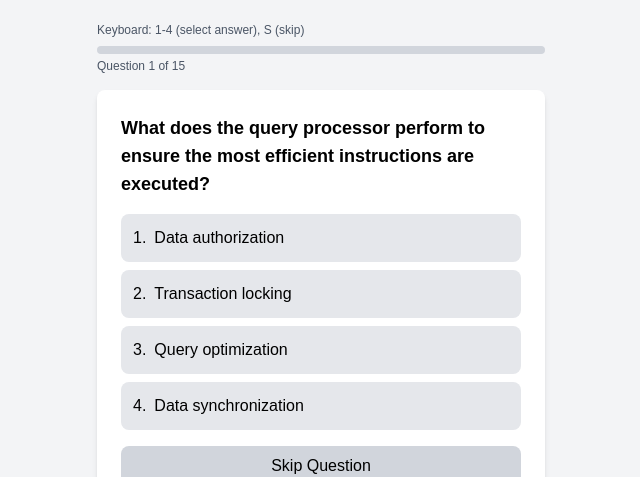
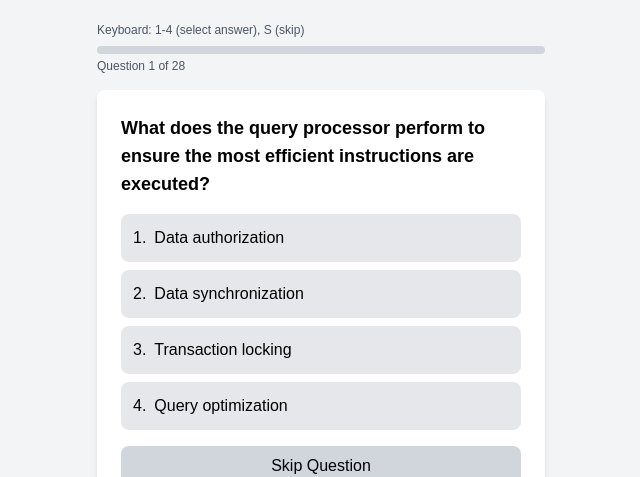
Before and after one commit to AznRaven/D426, a Next.js app: page / in a window 1280 px wide. Shown: the part 274-751 px from the top of the page, without its empty margins (319-959 px from the left). Built offline with nearby package versions, Linux system fonts and the light colour scheme.

Commit message:
updated quiz and fc

```diff
--- a/data/flashcards.js
+++ b/data/flashcards.js
@@ -1,84 +1,169 @@
 const flashcards = [
   {
     term: "Primary Key",
-    definition: "A column or set of columns that uniquely identifies a row in a table."
+    definition:
+      "A column or set of columns that uniquely identifies a row in a table.",
   },
   {
     term: "Foreign Key",
-    definition: "A column in one table that refers to the primary key in another table to establish a relationship."
+    definition:
+      "A column in one table that refers to the primary key in another table to establish a relationship.",
   },
   {
     term: "Normalization",
-    definition: "The process of structuring a database to reduce redundancy and improve integrity."
+    definition:
+      "The process of structuring a database to reduce redundancy and improve integrity.",
   },
   {
     term: "Indexing",
-    definition: "A database optimization technique that speeds up data retrieval by creating indexes on columns."
+    definition:
+      "A database optimization technique that speeds up data retrieval by creating indexes on columns.",
   },
   {
     term: "ER Diagram",
-    definition: "A visual representation of entities, their attributes, and relationships in a database."
+    definition:
+      "A visual representation of entities, their attributes, and relationships in a database.",
   },
   {
     term: "Database Application",
-    definition: "Software that helps business users interact with database systems."
+    definition:
+      "Software that helps business users interact with database systems.",
   },
   {
     term: "Database Administrator",
-    definition: "Person responsible for securing the database system against unauthorized users and enforcing procedures for user access and database system availability."
+    definition:
+      "Person responsible for securing the database system against unauthorized users and enforcing procedures for user access and database system availability.",
   },
   {
     term: "Authorization",
-    definition: "Process by which database systems allow individual users to access specific data, often limiting access to specific tables, columns, or rows."
+    definition:
+      "Process by which database systems allow individual users to access specific data, often limiting access to specific tables, columns, or rows.",
   },
   {
     term: "Database Rules",
-    definition: "Constraints that ensure data is consistent with structural and business requirements, such as referential integrity and data synchronization."
+    definition:
+      "Constraints that ensure data is consistent with structural and business requirements, such as referential integrity and data synchronization.",
   },
   {
     term: "Query Processor",
-    definition: "Component that interprets queries, creates execution plans, and returns query results to the application."
+    definition:
+      "Component that interprets queries, creates execution plans, and returns query results to the application.",
   },
   {
     term: "Query Optimization",
-    definition: "Process performed by the query processor to ensure the most efficient instructions are executed on the data."
+    definition:
+      "Process performed by the query processor to ensure the most efficient instructions are executed on the data.",
   },
   {
     term: "Storage Manager",
-    definition: "Component that translates query processor instructions into low-level file-system commands that modify or retrieve data."
+    definition:
+      "Component that translates query processor instructions into low-level file-system commands that modify or retrieve data.",
   },
   {
     term: "Indexes",
-    definition: "Data structures used by the storage manager to quickly locate data, especially in large databases."
+    definition:
+      "Data structures used by the storage manager to quickly locate data, especially in large databases.",
   },
   {
     term: "Transaction Manager",
-    definition: "Component that ensures transactions are properly executed, prevents conflicts between concurrent transactions, and restores the database to a consistent state after failures."
+    definition:
+      "Component that ensures transactions are properly executed, prevents conflicts between concurrent transactions, and restores the database to a consistent state after failures.",
   },
   {
     term: "MongoDB",
-    definition: "An open-source NoSQL database system."
+    definition: "An open-source NoSQL database system.",
   },
   {
     term: "NoSQL",
-    definition: "Database approach that provides a mechanism for storage and retrieval of data that is modeled differently from the tabular relations used in relational databases."
+    definition:
+      "Database approach that provides a mechanism for storage and retrieval of data that is modeled differently from the tabular relations used in relational databases.",
   },
   {
     term: "INSERT",
-    definition: "SQL command used to add new rows to a table in a relational database."
+    definition:
+      "SQL command used to add new rows to a table in a relational database.",
   },
   {
     term: "SELECT",
-    definition: "SQL command used to retrieve data from a table in a relational database."
+    definition:
+      "SQL command used to retrieve data from a table in a relational database.",
   },
   {
     term: "UPDATE",
-    definition: "SQL command used to modify existing data in a table in a relational database."
+    definition:
+      "SQL command used to modify existing data in a table in a relational database.",
   },
   {
     term: "DELETE",
-    definition: "SQL command used to remove rows from a table in a relational database."
-  }
+    definition:
+      "SQL command used to remove rows from a table in a relational database.",
+  },
+  { term: "INT", definition: "Stores integer values in SQL." },
+  { term: "DECIMAL", definition: "Stores fractional numeric values in SQL." },
+  { term: "VARCHAR", definition: "Stores textual values in SQL." },
+  { term: "DATE", definition: "Stores year, month, and day in SQL." },
+  {
+    term: "Analysis Phase",
+    definition:
+      "Specifies database requirements and defines entities, relationships, and attributes.",
+  },
+  {
+    term: "Logical Design",
+    definition:
+      "Converts entities and attributes into tables and columns in a database system.",
+  },
+  {
+    term: "Physical Design",
+    definition:
+      "Adds indexes and defines table storage organization for query performance.",
+  },
+  {
+    term: "MySQL Command-Line Client",
+    definition: "A text-based interface for interacting with MySQL Server.",
+  },{
+    "term": "CREATE TABLE",
+    "definition": "SQL command used to create a new table by specifying the table name, column names, and their data types (e.g., INT, VARCHAR)."
+},
+{
+    "term": "Data Types",
+    "definition": "Categories in SQL that define the format of column values, such as INT (integers), DECIMAL (fractional numbers), VARCHAR (text), and DATE (dates)."
+},
+{
+    "term": "Entity",
+    "definition": "A person, place, activity, or thing represented in the analysis phase of database design."
+},
+{
+    "term": "Relationship",
+    "definition": "A link between entities defined during the analysis phase of database design."
+},
+{
+    "term": "Attribute",
+    "definition": "A descriptive property of an entity in the analysis phase of database design."
+},
+{
+    "term": "Analysis Phase",
+    "definition": "The database design phase that specifies requirements as entities, relationships, and attributes, independent of a specific database system."
+},
+{
+    "term": "Logical Design",
+    "definition": "The database design phase that implements requirements (entities, relationships, attributes) into a specific system, such as tables, keys, and columns in a relational database."
+},
+{
+    "term": "Physical Design",
+    "definition": "The database design phase that adds indexes and specifies table organization on storage media to optimize query processing speed."
+},
+{
+    "term": "Data Independence",
+    "definition": "The principle that physical design affects query processing speed but does not alter query results."
+},
+{
+    "term": "API",
+    "definition": "Application Programming Interface; simplifies the use of SQL with general-purpose programming languages in database programs."
+},
+{
+    "term": "MySQL Command-Line Client",
+    "definition": "A text interface included with MySQL Server that returns an error code and description for failed SQL statements."
+},
 ];
 
 export default flashcards;
--- a/data/questions.js
+++ b/data/questions.js
@@ -1,9 +1,11 @@
 const questions = [
   {
-      question: "Which SQL clause is used to filter records based on a condition?",
+    question:
+      "Which SQL clause is used to filter records based on a condition?",
     options: ["ORDER BY", "WHERE", "GROUP BY", "HAVING"],
     answer: "WHERE",
-      explanation: "The WHERE clause is used to filter records before aggregation in SQL queries."
+    explanation:
+      "The WHERE clause is used to filter records before aggregation in SQL queries.",
   },
   {
     question: "What does ACID stand for in database transactions?",
@@ -14,25 +16,35 @@ const questions = [
       "Atomic, Controlled, Isolated, Distinct",
     ],
     answer: "Atomicity, Consistency, Isolation, Durability",
-      explanation: "ACID ensures database transactions are reliable: Atomicity (all or nothing), Consistency (data integrity), Isolation (independent transactions), and Durability (permanent changes)."
+    explanation:
+      "ACID ensures database transactions are reliable: Atomicity (all or nothing), Consistency (data integrity), Isolation (independent transactions), and Durability (permanent changes).",
   },
   {
     question: "Which normal form ensures no transitive dependencies exist?",
     options: ["1NF", "2NF", "3NF", "BCNF"],
     answer: "3NF",
-      explanation: "Third Normal Form (3NF) removes transitive dependencies to ensure better data integrity."
+    explanation:
+      "Third Normal Form (3NF) removes transitive dependencies to ensure better data integrity.",
   },
   {
     question: "What is the role of the query processor in a database system?",
-      options: ["Execute transactions in order", "Interpret queries and return results efficiently", "Store data in indexed files", "Prevent unauthorized access"],
+    options: [
+      "Execute transactions in order",
+      "Interpret queries and return results efficiently",
+      "Store data in indexed files",
+      "Prevent unauthorized access",
+    ],
     answer: "Interpret queries and return results efficiently",
-      explanation: "The query processor optimizes and executes SQL queries efficiently."
+    explanation:
+      "The query processor optimizes and executes SQL queries efficiently.",
   },
   {
-      question: "Which SQL statement is used to remove a table and its structure?",
+    question:
+      "Which SQL statement is used to remove a table and its structure?",
     options: ["DELETE", "DROP", "TRUNCATE", "REMOVE"],
     answer: "DROP",
-      explanation: "DROP TABLE permanently deletes a table and its structure, unlike DELETE which removes rows only."
+    explanation:
+      "DROP TABLE permanently deletes a table and its structure, unlike DELETE which removes rows only.",
   },
   {
     question: "What is a database application?",
@@ -40,110 +52,239 @@ const questions = [
       "Software that helps business users interact with database systems",
       "A tool used only by database administrators",
       "A programming language for creating databases",
-          "An interface for hardware monitoring"
+      "An interface for hardware monitoring",
     ],
     answer: "Software that helps business users interact with database systems",
-        explanation: "A database application is software that helps business users interact with database systems, providing an interface between users and the database."
+    explanation:
+      "A database application is software that helps business users interact with database systems, providing an interface between users and the database.",
   },
   {
-        question: "Which role is responsible for securing the database system against unauthorized users?",
+    question:
+      "Which role is responsible for securing the database system against unauthorized users?",
     options: [
       "Database administrator",
       "Query processor",
       "Storage manager",
-          "Transaction manager"
+      "Transaction manager",
     ],
     answer: "Database administrator",
-        explanation: "A database administrator is responsible for securing the database system against unauthorized users and enforcing procedures for user access and database system availability."
+    explanation:
+      "A database administrator is responsible for securing the database system against unauthorized users and enforcing procedures for user access and database system availability.",
   },
   {
-        question: "What ensures that when a course number appears in a student registration record, the course must exist in the course catalog?",
+    question:
+      "What ensures that when a course number appears in a student registration record, the course must exist in the course catalog?",
     options: [
       "Database rules",
       "Authorization policies",
       "Storage management",
-          "Transaction processing"
+      "Transaction processing",
     ],
     answer: "Database rules",
-        explanation: "Database systems ensure data is consistent with structural and business rules, such as requiring that referenced entities (like courses) must exist."
+    explanation:
+      "Database systems ensure data is consistent with structural and business rules, such as requiring that referenced entities (like courses) must exist.",
   },
   {
     question: "What SQL command is used to retrieve data from a table?",
-        options: [
-          "SELECT",
-          "INSERT",
-          "UPDATE",
-          "DELETE"
-        ],
+    options: ["SELECT", "INSERT", "UPDATE", "DELETE"],
     answer: "SELECT",
-        explanation: "The SELECT command is used to retrieve data from a table in a relational database."
+    explanation:
+      "The SELECT command is used to retrieve data from a table in a relational database.",
   },
   {
-        question: "What does the query processor perform to ensure the most efficient instructions are executed?",
+    question:
+      "What does the query processor perform to ensure the most efficient instructions are executed?",
     options: [
       "Query optimization",
       "Data authorization",
       "Data synchronization",
-          "Transaction locking"
+      "Transaction locking",
     ],
     answer: "Query optimization",
-        explanation: "Query optimization is performed by the query processor to ensure the most efficient instructions are executed on the data."
+    explanation:
+      "Query optimization is performed by the query processor to ensure the most efficient instructions are executed on the data.",
   },
   {
     question: "What does the storage manager use to quickly locate data?",
-        options: [
-          "Indexes",
-          "Queries",
-          "Authorizations",
-          "Transactions"
-        ],
+    options: ["Indexes", "Queries", "Authorizations", "Transactions"],
     answer: "Indexes",
-        explanation: "The storage manager uses indexes to quickly locate data, especially important when dealing with large databases."
+    explanation:
+      "The storage manager uses indexes to quickly locate data, especially important when dealing with large databases.",
   },
   {
-        question: "Which component prevents conflicts between concurrent transactions?",
+    question:
+      "Which component prevents conflicts between concurrent transactions?",
     options: [
       "Transaction manager",
       "Query processor",
       "Storage manager",
-          "Database administrator"
+      "Database administrator",
     ],
     answer: "Transaction manager",
-        explanation: "The transaction manager ensures transactions are properly executed and prevents conflicts between concurrent transactions."
+    explanation:
+      "The transaction manager ensures transactions are properly executed and prevents conflicts between concurrent transactions.",
   },
   {
     question: "What SQL command is used to modify data in a table?",
-        options: [
-          "UPDATE",
-          "INSERT",
-          "SELECT",
-          "DELETE"
-        ],
+    options: ["UPDATE", "INSERT", "SELECT", "DELETE"],
     answer: "UPDATE",
-        explanation: "The UPDATE command is used to modify existing data in a table."
+    explanation:
+      "The UPDATE command is used to modify existing data in a table.",
   },
   {
     question: "MongoDB is categorized as what type of database?",
-        options: [
-          "NoSQL",
-          "Relational",
-          "Hierarchical",
-          "Network"
-        ],
+    options: ["NoSQL", "Relational", "Hierarchical", "Network"],
     answer: "NoSQL",
-        explanation: "MongoDB is categorized as a NoSQL database, which means it doesn't use the traditional table-based relational database structure."
+    explanation:
+      "MongoDB is categorized as a NoSQL database, which means it doesn't use the traditional table-based relational database structure.",
   },
   {
     question: "What SQL command is used to add new rows to a table?",
+    options: ["INSERT", "SELECT", "UPDATE", "DELETE"],
+    answer: "INSERT",
+    explanation:
+      "The INSERT command is used to add new rows to a table in a relational database.",
+  },
+  {
+    question: "Which SQL data type stores integer values?",
+    options: ["DECIMAL", "VARCHAR", "INT", "DATE"],
+    answer: "INT",
+    explanation: "INT is used to store integer values in SQL.",
+  },
+  {
+    question: "Which SQL data type is used for textual values?",
+    options: ["VARCHAR", "DECIMAL", "DATE", "INT"],
+    answer: "VARCHAR",
+    explanation: "VARCHAR stores variable-length textual values.",
+  },
+  {
+    question: "What is the first phase of database design?",
     options: [
-          "INSERT",
-          "SELECT",
-          "UPDATE",
-          "DELETE"
+      "Logical design",
+      "Physical design",
+      "Analysis",
+      "Implementation",
     ],
-        answer: "INSERT",
-        explanation: "The INSERT command is used to add new rows to a table in a relational database."
-      }
+    answer: "Analysis",
+    explanation:
+      "The analysis phase specifies database requirements before implementation.",
+  },
+  {
+    question:
+      "Which phase converts entities and attributes into tables and columns?",
+    options: ["Logical design", "Physical design", "Analysis", "Normalization"],
+    answer: "Logical design",
+    explanation:
+      "Logical design converts entities, relationships, and attributes into tables, keys, and columns.",
+  },
+  {
+    question:
+      "Which SQL interface is included in MySQL Server for command-line interactions?",
+    options: [
+      "MySQL Workbench",
+      "MySQL CLI",
+      "MySQL Command-Line Client",
+      "phpMyAdmin",
+    ],
+    answer: "MySQL Command-Line Client",
+    explanation:
+      "The MySQL Command-Line Client allows users to interact with MySQL Server using text commands.",
+  },
+  {
+    question: "What is the purpose of the SQL CREATE TABLE statement?",
+    options: [
+      "To delete a table from the database",
+      "To create a new table with specified columns and data types",
+      "To retrieve data from a table",
+      "To update existing table records",
+    ],
+    answer: "To create a new table with specified columns and data types",
+    explanation:
+      "The SQL CREATE TABLE statement creates a new table by specifying the table name and column names, each assigned a data type like INT, DECIMAL, VARCHAR, or DATE to define the format of column values.",
+  },
+  {
+    question: "Which SQL data type is used to store textual values?",
+    options: ["INT", "DECIMAL", "VARCHAR", "DATE"],
+    answer: "VARCHAR",
+    explanation:
+      "VARCHAR is a data type in SQL that stores textual values, unlike INT (integers), DECIMAL (fractional numbers), or DATE (year, month, and day).",
+  },
+  {
+    question: "What does the analysis phase of database design specify?",
+    options: [
+      "Indexes and storage organization",
+      "Database requirements as entities, relationships, and attributes",
+      "Tables, keys, and columns in a specific database system",
+      "Query processing speed",
+    ],
+    answer: "Database requirements as entities, relationships, and attributes",
+    explanation:
+      "The analysis phase defines database requirements without regard to a specific system, representing them as entities (e.g., person, place), relationships (links between entities), and attributes (descriptive properties).",
+  },
+  {
+    question:
+      "What happens during the logical design phase for a relational database?",
+    options: [
+      "Indexes are added to improve query speed",
+      "Entities, relationships, and attributes are converted into tables, keys, and columns",
+      "Storage media organization is specified",
+      "Error codes are generated for incorrect SQL statements",
+    ],
+    answer:
+      "Entities, relationships, and attributes are converted into tables, keys, and columns",
+    explanation:
+      "In the logical design phase, the conceptual requirements from the analysis phase are implemented in a specific database system, such as converting entities into tables for a relational database.",
+  },
+  {
+    question: "What is the main focus of the physical design phase?",
+    options: [
+      "Defining entities and relationships",
+      "Adding indexes and specifying table organization on storage media",
+      "Converting requirements into tables and columns",
+      "Retrieving data from the database",
+    ],
+    answer: "Adding indexes and specifying table organization on storage media",
+    explanation:
+      "The physical design phase enhances performance by adding indexes and organizing tables on storage media, affecting query speed but not the query results, per the principle of data independence.",
+  },
+  {
+    question: "What does the principle of data independence ensure?",
+    options: [
+      "Physical design affects both query speed and results",
+      "Logical design is independent of the database system",
+      "Physical design affects query speed but not query results",
+      "Analysis phase defines storage organization",
+    ],
+    answer: "Physical design affects query speed but not query results",
+    explanation:
+      "Data independence means that changes in physical design, like adding indexes, impact query processing speed but do not alter the data retrieved by queries.",
+  },
+  {
+    question:
+      "What is the purpose of an application programming interface (API) in database programs?",
+    options: [
+      "To define entities and relationships",
+      "To simplify the use of SQL with general-purpose languages",
+      "To organize tables on storage media",
+      "To generate error codes for SQL statements",
+    ],
+    answer: "To simplify the use of SQL with general-purpose languages",
+    explanation:
+      "An API provides a standardized way for database programs to interact with SQL, making it easier to integrate with general-purpose programming languages.",
+  },
+  {
+    question:
+      "What does the MySQL Command-Line Client return when an SQL statement fails?",
+    options: [
+      "A new table",
+      "An error code and description",
+      "A query result",
+      "A list of indexes",
+    ],
+    answer: "An error code and description",
+    explanation:
+      "The MySQL Command-Line Client, a text interface in MySQL Server, returns an error code and description when an SQL statement is syntactically incorrect or cannot be executed.",
+  },
 ];
 
 export default questions;
```
Lines whose indentation alone changed are shown as unchanged.
